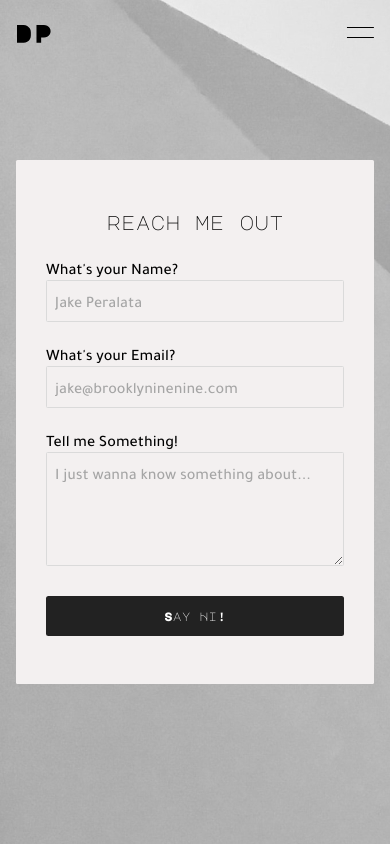
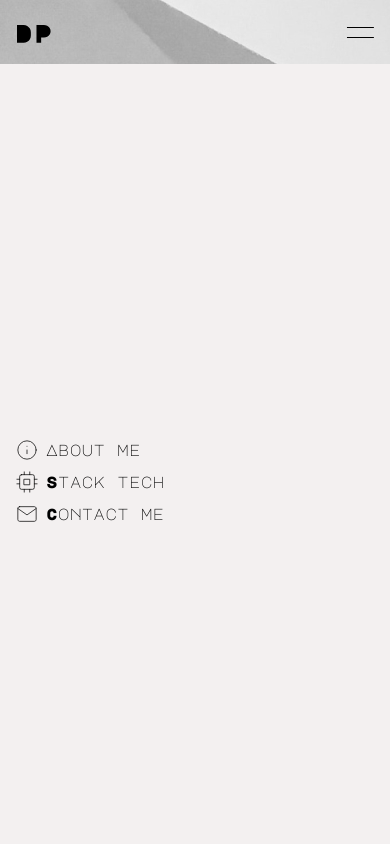
Before and after one commit to ponikar/ponikar-archive, a Next.js app: page /contact in a window 390 px wide. Shown: the top 844 px of the page. Built offline with nearby package versions, Linux system fonts and the light colour scheme.

Commit message:
working with Mobile Menu

```diff
--- a/pages/contact.tsx
+++ b/pages/contact.tsx
@@ -8,7 +8,7 @@ import contactStyle from "../styles/contact.module.css"
 const Contact :FC<{}> = () => {
     return <PageBase>
         <section className={`${contactStyle.container} flex justify-center items-center`}>
-            <div className="bg-background rounded-highlight py-12 lg:w-6/12 w-11/12">
+            <div className="bg-background rounded-highlight py-12 lg:mt-0 md:mt-0 mt-56 lg:w-6/12 w-11/12">
                 <h2 className="font-secondary text-xl text-center"> reach me out </h2>
                 <form className="lg:w-8/12 w-10/12 mx-auto">
                     <TextInput label="What's your Name?" placeholder="Jake Peralata" />
--- a/src/components/Header/header.component.tsx
+++ b/src/components/Header/header.component.tsx
@@ -3,10 +3,12 @@ import Logo from "../Logo/logo.component";
 import HeaderLink from "./header-link.component";
 import headerStyle from "./header.module.css"
 import MenuIcon from "./menu-icon.component";
+import MobileMenu from "./mobile-menu.component";
 
 
 const Header = () => {
-    return <nav className={`${FlexCenter} z-10 ${headerStyle.container} fixed top-0 left-0 w-11/12 py-4 mx-auto`}>
+    return <>
+    <nav className={`${FlexCenter} z-10 ${headerStyle.container} fixed top-0 left-0 w-11/12 py-4 mx-auto`}>
         <header>
             <Logo />
         </header>
@@ -19,7 +21,11 @@ const Header = () => {
             <HeaderLink title="Blogs" />
             <HeaderLink title="Stack tech" />
         </div>
+
+        {/* Mobile Links */}
     </nav>
+    <MobileMenu />
+    </>
 }
 
 export default Header;
--- /dev/null
+++ b/src/components/Header/mobile-menu.component.tsx
@@ -0,0 +1,29 @@
+import { FC } from "react";
+import { Cpu, Info, Mail } from "react-feather";
+
+
+
+
+const MobileMenu :FC<{}> = () => {
+    return <nav className="lg:hidden p-4 mt-16 fixed z-20 flex top-0 left-0 bg-background w-full h-screen">
+        <div className="w-11/12 flex flex-col justify-center font-secondary">
+            <a className="flex mb-2 items-center">
+            <Info size={22} strokeWidth={0.8} />
+            <h2 className="ml-2 text-base"> About me </h2>
+            </a>
+
+            <a className="flex mb-2 items-center">
+            <Cpu size={22} strokeWidth={0.8} />
+            <h2 className="ml-2 text-base"> Stack tech </h2>
+            </a>
+
+            <a className="flex mb-2 items-center">
+            <Mail size={22} strokeWidth={0.8} />
+            <h2 className="ml-2 text-base"> Contact me </h2>
+            </a>
+        </div>
+    </nav>
+}
+
+
+export default MobileMenu;
--- a/styles/globals.css
+++ b/styles/globals.css
@@ -5,6 +5,7 @@
 
 body {
     background-color: #F3F0F0;
+    scroll-behavior: smooth;
 }
 
 * {
```
